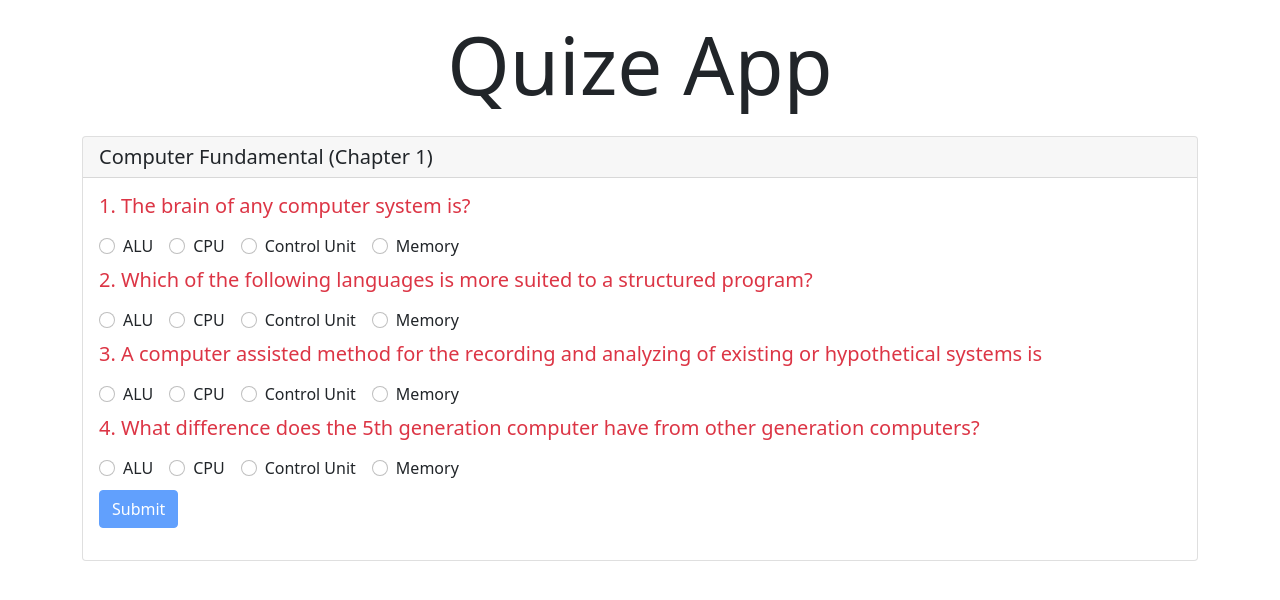
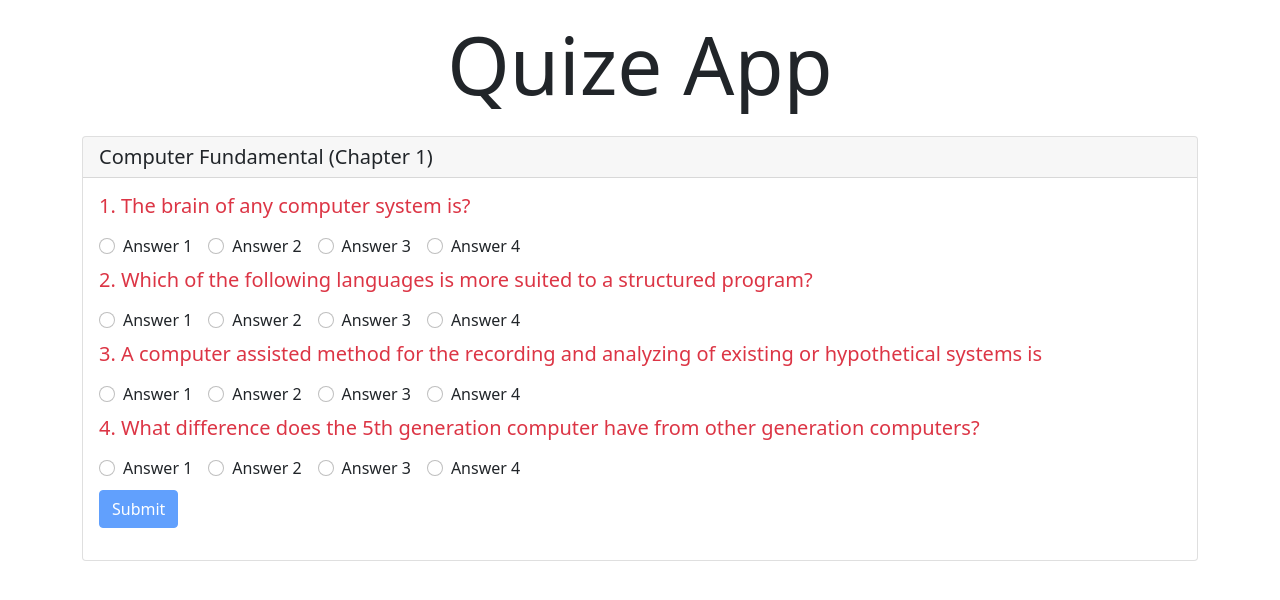
Before and after one commit to ocemblgr23/quizeapp, an Angular app: page /home in a window 1280 px wide. Shown: the top 600 px of the page. Built offline with nearby package versions, Linux system fonts and the light colour scheme.

Commit message:
lab on afterview checked

```diff
--- a/src/app/app-routing.module.ts
+++ b/src/app/app-routing.module.ts
@@ -3,10 +3,12 @@ import { CommonModule } from '@angular/common';
 import {RouterModule, Routes} from "@angular/router";
 import {HomeComponent} from "./pages/home/home.component";
 import {NotFoundComponent} from "./components/not-found/not-found.component";
+import {AboutComponent} from "./pages/about/about.component";
 
 
 const routes: Routes = [
   { path: 'home', component: HomeComponent },
+  { path: 'about', component: AboutComponent },
   { path: '', redirectTo:'home', pathMatch:"full" },
   { path: '**', component: NotFoundComponent },
 ];
--- a/src/app/app.module.ts
+++ b/src/app/app.module.ts
@@ -10,6 +10,7 @@ import { AppRoutingModule } from './app-routing.module';
 import { NotFoundComponent } from './components/not-found/not-found.component';
 import {FormsModule, ReactiveFormsModule} from "@angular/forms";
 import {HttpClientModule} from "@angular/common/http";
+import { GameComponent } from './components/game/game.component';
 
 @NgModule({
   declarations: [
@@ -17,7 +18,8 @@ import {HttpClientModule} from "@angular/common/http";
     HomeComponent,
     AboutComponent,
     ContactComponent,
-    NotFoundComponent
+    NotFoundComponent,
+    GameComponent
   ],
   imports: [
     BrowserModule,
--- /dev/null
+++ b/src/app/components/game/game.component.html
@@ -0,0 +1,4 @@
+<p>game works!</p>
+<div *ngFor="let game of games">
+  {{game}}
+</div>
--- /dev/null
+++ b/src/app/components/game/game.component.ts
@@ -0,0 +1,15 @@
+import {Component, Input, OnChanges, SimpleChanges} from '@angular/core';
+
+@Component({
+  selector: 'app-game',
+  templateUrl: './game.component.html',
+  styleUrls: ['./game.component.css']
+})
+export class GameComponent implements OnChanges{
+@Input() games?: string[];
+
+ngOnChanges(changes: SimpleChanges) {
+  console.log(changes)
+}
+
+}
--- a/src/app/pages/about/about.component.html
+++ b/src/app/pages/about/about.component.html
@@ -1 +1,6 @@
-<p>about works!</p>
+<p>about works {{games.length}}</p>
+<div class="form-group">
+  <input type="text" [(ngModel)]="game" name="game" class="form-control" placeholder="Enter game name">
+</div>
+<app-game [games]="games"></app-game>
+<button (click)="updateGames()" class="btn btn-primary">CLick to Update</button>
--- a/src/app/pages/about/about.component.ts
+++ b/src/app/pages/about/about.component.ts
@@ -1,10 +1,26 @@
-import { Component } from '@angular/core';
+import {AfterContentChecked, AfterViewChecked, Component} from '@angular/core';
 
 @Component({
   selector: 'app-about',
   templateUrl: './about.component.html',
   styleUrls: ['./about.component.css']
 })
-export class AboutComponent {
+export class AboutComponent implements AfterContentChecked,AfterViewChecked{
+
+  game:string="";
+  games=['chess','cricket']
+  updateGames(){
+   this.games.push(this.game)
+    this.game ="";
+  }
+
+  ngAfterContentChecked() {
+    // console.log('chenges detcct')
+  }
+
+  ngAfterViewChecked() {
+    console.log("afterview checked")
+  }
+
 
 }
--- a/src/app/pages/home/home.component.html
+++ b/src/app/pages/home/home.component.html
@@ -6,26 +6,26 @@
       <section id="mcq-questions" *ngFor="let question of mcq_questions;index as i;">
         <h5 class="card-title text-danger">{{i+1}}. {{question.question}}</h5>
         <div class="card-text py-2">
-          <div class="form-check form-check-inline">
-            <input class="form-check-input" formControlName="answer" type="radio" name="answer" id="inlineRadio1"
+          <div class="form-check form-check-inline" *ngFor="let  opt of question.options;index as i">
+            <input class="form-check-input" formControlName="answer" type="radio" name="answer" [id]="i"
                    value="option1">
-            <label class="form-check-label" for="inlineRadio1">ALU</label>
+            <label class="form-check-label" [for]="i">{{opt.answer}}</label>
           </div>
-          <div class="form-check form-check-inline">
-            <input class="form-check-input" formControlName="answer" type="radio" name="answer" id="inlineRadio2"
-                   value="option2">
-            <label class="form-check-label" for="inlineRadio2">CPU</label>
-          </div>
-          <div class="form-check form-check-inline">
-            <input class="form-check-input" formControlName="answer" type="radio" name="answer" id="inlineRadio3"
-                   value="option3">
-            <label class="form-check-label" for="inlineRadio3">Control Unit</label>
-          </div>
-          <div class="form-check form-check-inline">
-            <input class="form-check-input" formControlName="answer" type="radio" name="answer" id="inlineRadio4"
-                   value="option4">
-            <label class="form-check-label" for="inlineRadio4">Memory</label>
-          </div>
+<!--          <div class="form-check form-check-inline">-->
+<!--            <input class="form-check-input" formControlName="answer" type="radio" name="answer" id="inlineRadio2"-->
+<!--                   value="option2">-->
+<!--            <label class="form-check-label" for="inlineRadio2">CPU</label>-->
+<!--          </div>-->
+<!--          <div class="form-check form-check-inline">-->
+<!--            <input class="form-check-input" formControlName="answer" type="radio" name="answer" id="inlineRadio3"-->
+<!--                   value="option3">-->
+<!--            <label class="form-check-label" for="inlineRadio3">Control Unit</label>-->
+<!--          </div>-->
+<!--          <div class="form-check form-check-inline">-->
+<!--            <input class="form-check-input" formControlName="answer" type="radio" name="answer" id="inlineRadio4"-->
+<!--                   value="option4">-->
+<!--            <label class="form-check-label" for="inlineRadio4">Memory</label>-->
+<!--          </div>-->
         </div>
       </section>
       <button type="submit" class="btn btn-primary mb-3" [disabled]="questionsForm.invalid">Submit</button>
```
Also changed, not shown: src/app/components/game/game.component.css (added), 1 other file (tests, documents, lock files or other folders).
